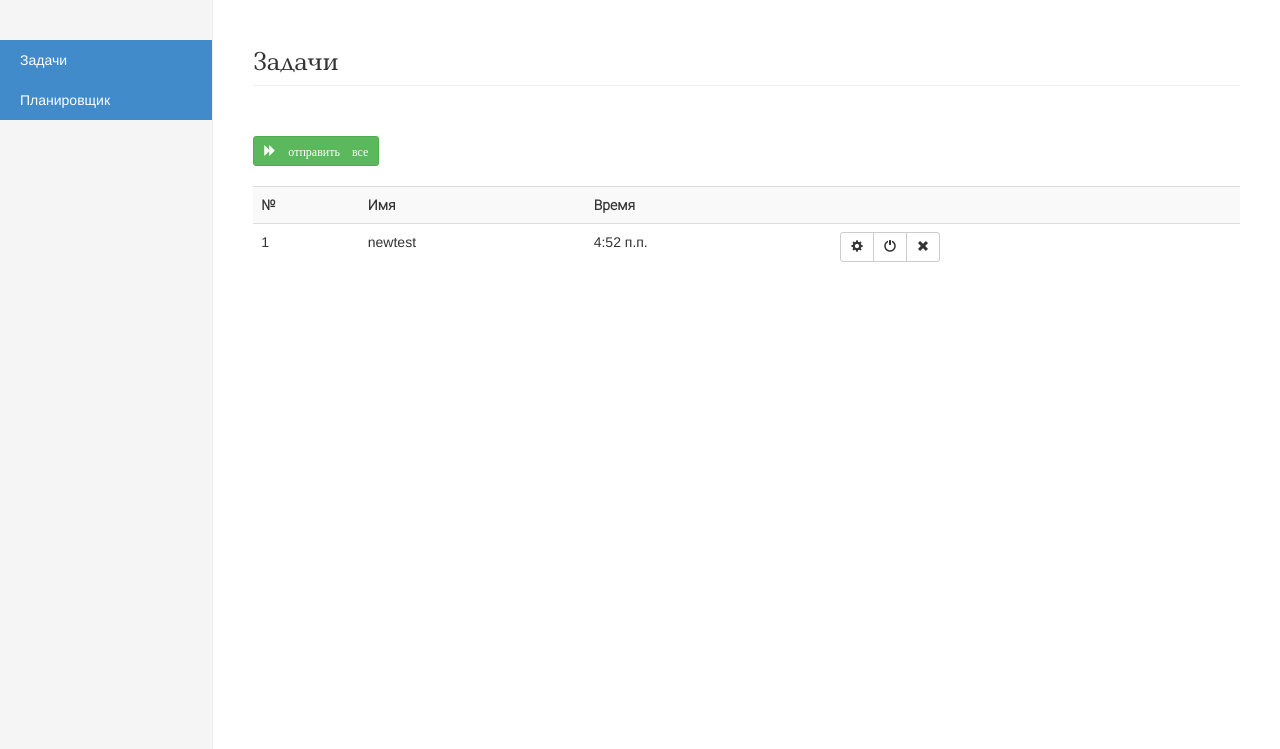
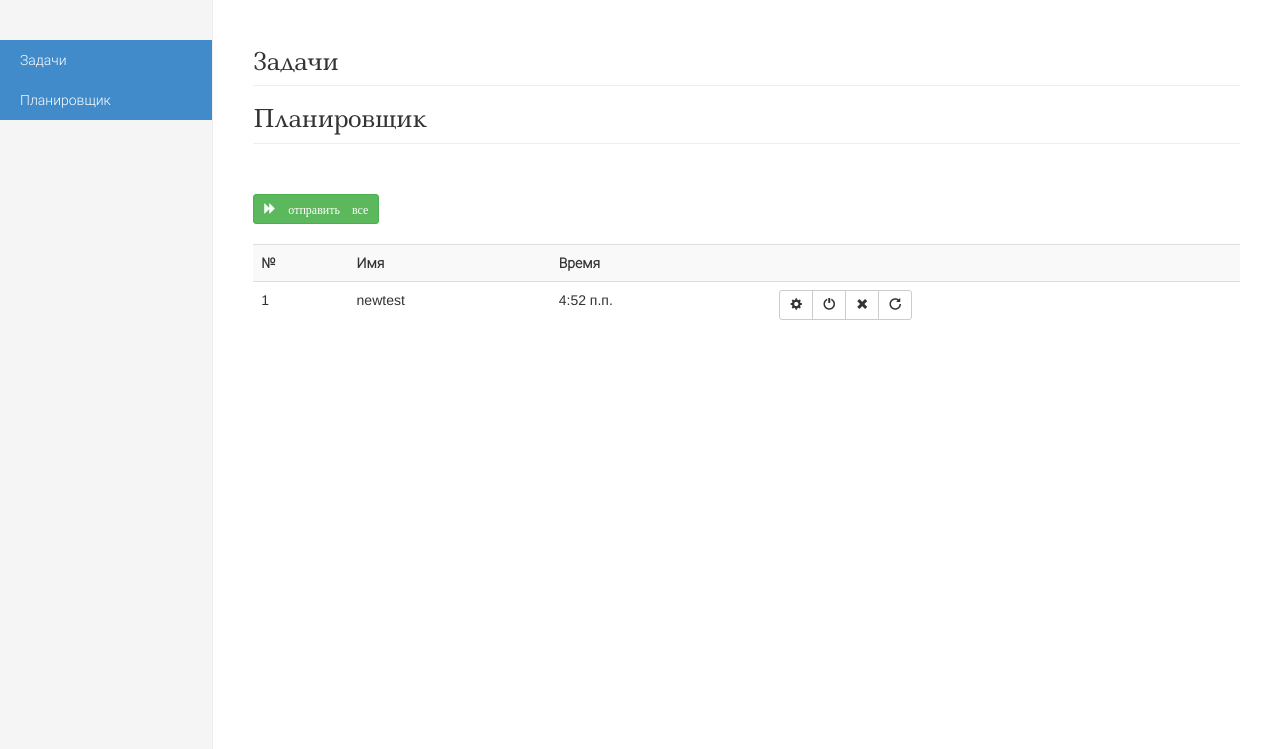
Before and after one commit to psyhredkiy/mailer, a Django app: template mailer/templates/viewsheds.html in a window 1280 px wide. Shown: the part 51-800 px from the top of the page. Run offline with Django 3.2, Linux system fonts and the light colour scheme; the template is opened without the code that fills it: values that come from a table or form of the project are taken from there, others are empty; data comes from the database, SQL or seed files in the repository; both versions use the stored data as it was after the commit; parts of the project's set-up code (start-up, migrations or seed data) failed here and were passed over; some libraries are stand-ins or nearby versions.

Commit message:
manual job start added

```diff
--- a/mailer/forms.py
+++ b/mailer/forms.py
@@ -15,7 +15,7 @@ class add_job_form(ModelForm):
         self.fields['body'].widget.attrs['class']='form-control '
         self.fields['fromdir'].widget.attrs['class']='form-control '
 
-#123
+
     class Meta:
         model = Job
         exclude ={'issheduled'}
--- a/mailer/templates/base.html
+++ b/mailer/templates/base.html
@@ -50,8 +50,8 @@
         <div class="col-sm-3 col-md-2 sidebar">
           <ul class="nav nav-sidebar">
              <br>
-             <li {% if jobs %}class="active"{% endif %}><a href="/test/viewjob/">Задачи</a></li>
-            <li {% if sheds %}class="active "{% endif %}><a href="/test/viewshed/">Планировщик</a></li>
+             <li {% if jobs %}class="active roboto"{% endif %} class="roboto"><a href="/test/viewjob/">Задачи</a></li>
+            <li {% if sheds %}class="active roboto"{% endif %} class="roboto"><a href="/test/viewshed/">Планировщик</a></li>
           </ul>
 
           </div>
@@ -64,13 +64,20 @@
 
            {% if jobs %}
           <h3 class="sub-header ledger">Задачи</h3>
-            {% else %}
+           {% endif %}
+              {% if out %}
+          <h3 class="sub-header ledger">Ручная отправка</h3>
+           {% endif %}
+
+            {% if sheds %}
            <h3 class="sub-header ledger">Планировщик</h3>
             {% endif %}
           <br>
           <br>
           <div class="table-responsive">
               {% block shededit %}
+              {% endblock %}
+              {% block run %}
               {% endblock %}
               {% block viewsheds %}
               {% endblock %}
--- a/mailer/templates/viewsheds.html
+++ b/mailer/templates/viewsheds.html
@@ -34,6 +34,7 @@
        <a class="btn btn-default btn-sm " href="/test/shen/{{Shed.id}}"><span class="glyphicon glyphicon-off"></a>
         {% endif %}
     <a class="btn btn-default btn-sm" href="/test/shremove/{{Shed.id }}"><span class="glyphicon glyphicon-remove"></span></a>
+    <a class="btn btn-default btn-sm" href="/test/run/{{Shed.id }}"><span class="glyphicon glyphicon-repeat"></span></a>
     </div>
     </td>
 </tr>
--- a/mailer/urls.py
+++ b/mailer/urls.py
@@ -21,6 +21,7 @@ urlpatterns = patterns('',
     url(r'^shremove/(?P<shed_id>\d+)/$',"mailer.views.shed_rm"),
     url(r'^shdis/(?P<shed_id>\d+)/$',"mailer.views.shed_disable"),
     url(r'^shen/(?P<shed_id>\d+)/$',"mailer.views.shed_enable"),
+    url(r'^run/(?P<shed_id>\d+)/$',"mailer.views.run_job"),
 
 
 
```
Also changed, not shown: mailer/views.py (+11 -1 lines), db.sqlite3.
